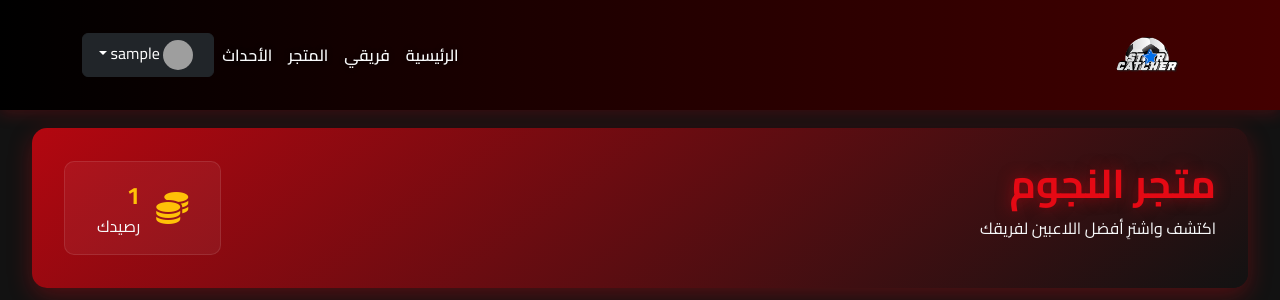
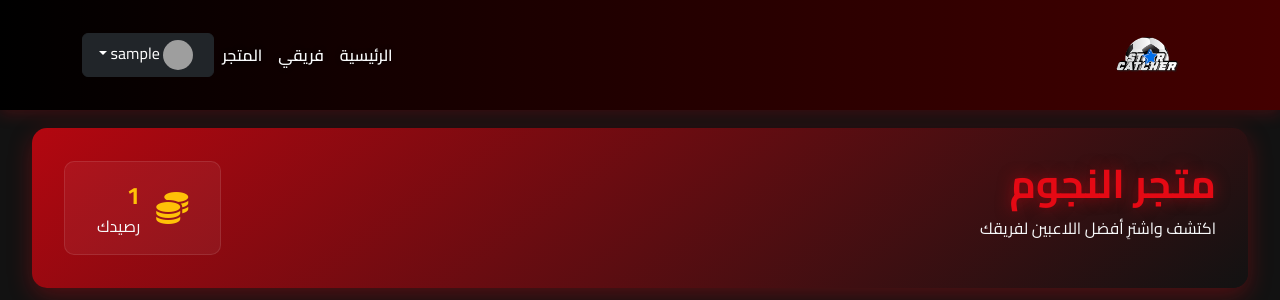
Before and after one commit to Mohammed-hani69/Starcatcher, a Flask app: page /unlimited/market in a window 1280 px wide. Shown: the top 300 px of the page. Run offline with Flask 2, Linux system fonts and the light colour scheme; a user stored in the database is signed in; tables that the repository leaves empty hold one stand-in row (values such as "Sample post"); grey boxes marked "Sample" are stand-in pictures; some libraries are stand-ins or nearby versions; grey boxes are pictures that could not be loaded.

Commit message:
update to v 2.4.0 unlimited

```diff
--- a/appstarcatcher/templates/unlimited/market.html
+++ b/appstarcatcher/templates/unlimited/market.html
@@ -424,8 +424,6 @@
                     </li>
                     <li class="nav-item">
                         <a class="nav-link active" href="{{ url_for('unlimited.market') }}">المتجر</a>
-                    </li>                    <li class="nav-item">
-                        <a class="nav-link" href="{{ url_for('unlimited.get_events') }}">الأحداث</a>
                     </li>
                 </ul>
                 <div class="d-flex align-items-center">
--- a/appstarcatcher/templates/unlimited/unlimited_team.html
+++ b/appstarcatcher/templates/unlimited/unlimited_team.html
@@ -905,7 +905,7 @@
                 </div>
                 <div class="stat-item">
                     <div class="stat-value">{{ team.chemistry }}%</div>
-                    <div class="stat-label">الكيمياء</div>
+                    <div class="stat-label">الحالة</div>
                 </div>
                 <div class="stat-item">
                     <div class="stat-value">{{ team.formation }}</div>
```
Also changed, not shown: README.md, appstarcatcher/templates/unlimited/team.html (deleted).
